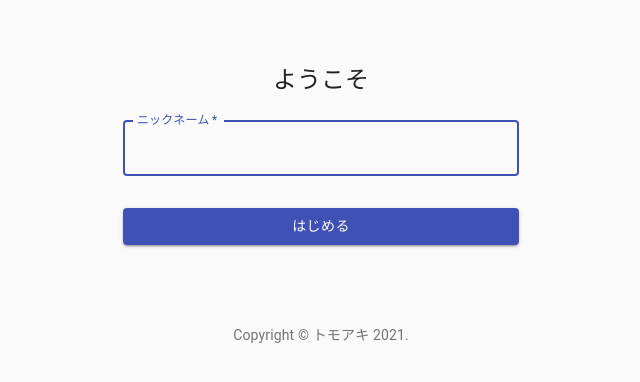
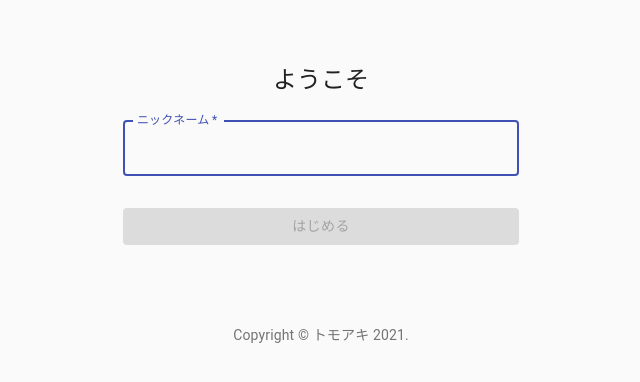
Before and after one commit to tsadamori/idobatakaigi, a React (Create React App) app: page / in a window 1280 px wide. Shown: the top 382 px of the page, without its empty margins (319-959 px from the left). Built offline with nearby package versions, Linux system fonts and the light colour scheme.

Commit message:
setName by clicking button

```diff
--- a/src/components/SignIn.js
+++ b/src/components/SignIn.js
@@ -1,4 +1,4 @@
-import React from 'react';
+import React, { useEffect, useState } from 'react';
 import Button from '@material-ui/core/Button';
 import CssBaseline from '@material-ui/core/CssBaseline';
 import TextField from '@material-ui/core/TextField';
@@ -48,6 +48,14 @@
 
 export default function SignIn({ setName }) {
   const classes = useStyles();
+  const [disabled, setDisabled] = useState(true);
+  const [string, setString] = useState('');
+  console.log(string);
+
+  useEffect(() => {
+    const disabled = string === '';
+    setDisabled(disabled);
+  }, [string]);
 
   return (
     <Container component="main" maxWidth="xs">
@@ -66,6 +74,7 @@
             label="ニックネーム"
             name="name"
             autoFocus
+            onChange={(e) => setString(e.target.value)}
           />
           <Button
             type="submit"
@@ -73,6 +82,7 @@
             variant="contained"
             color="primary"
             className={classes.submit}
+            disabled={disabled}
           >
             はじめる
           </Button>
```
